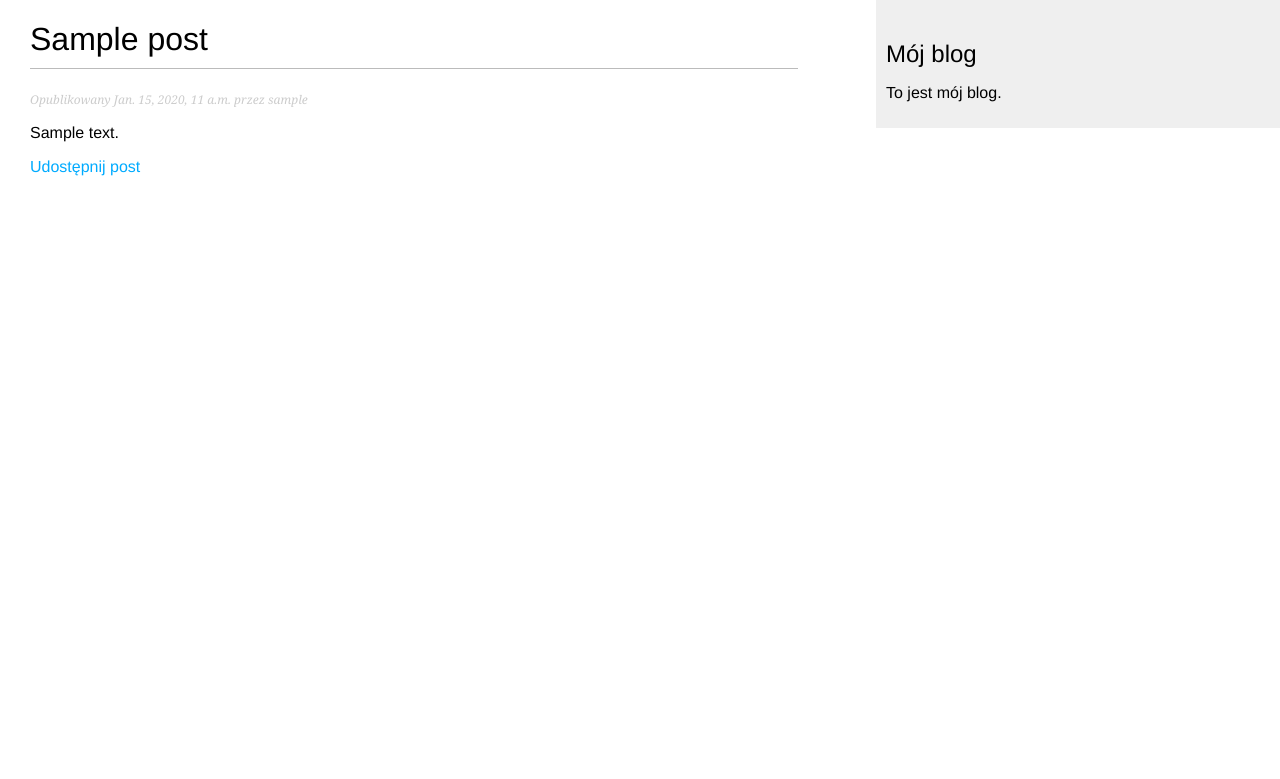
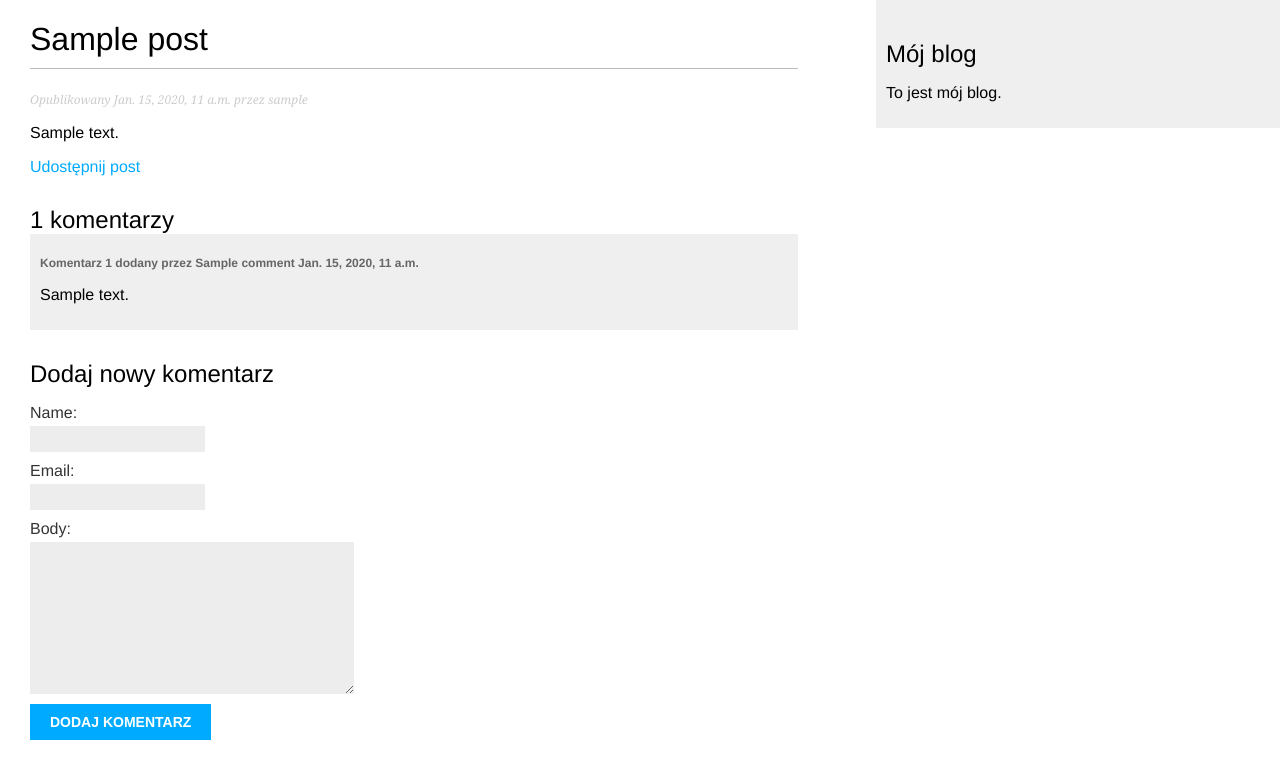
Before and after one commit to kr0pa/blog-from-book, a Django app: a page that uses app_blog/templates/blog/post/detail.html in a window 1280 px wide. Shown: the top 779 px of the page. Run offline with Django 5.2, Linux system fonts and the light colour scheme; tables that the repository leaves empty hold one stand-in row (values such as "Sample post").

Commit message:
add templates - comment, update detail and comment_form also updated views

```diff
--- a/app_blog/templates/blog/post/detail.html
+++ b/app_blog/templates/blog/post/detail.html
@@ -11,4 +11,17 @@
   <p>
     <a href="{% url 'app_blog:post_share' post.id %}">Udostępnij post</a>
   </p>
+  {% with comments.count as total_comments %}
+    <h2>{{ total_comments }} komentarzy</h2>
+  {% endwith %}
+  {% for comment in comments %}
+    <div class="comment">
+      <p class="info">Komentarz {{ forloop.counter }} dodany przez {{ comment.name }}
+        {{ comment.created }}</p>
+      {{ comment.body|linebreaks }}
+    </div>
+    {% empty %}
+    <p>Nie ma jeszcze żadnych komentarzy.</p>
+  {% endfor %}
+  {% include 'blog/post/includes/comment_form.html' %}
 {% endblock %}
--- /dev/null
+++ b/app_blog/templates/blog/post/includes/comment_form.html
@@ -0,0 +1,6 @@
+<h2>Dodaj nowy komentarz</h2>
+<form action="{% url 'app_blog:post_comment' post.id %}" method="post">
+  {% csrf_token %}
+  {{ form.as_p }}
+  <input type="submit" value="Dodaj komentarz" />
+</form>
--- a/app_blog/urls.py
+++ b/app_blog/urls.py
@@ -8,4 +8,5 @@ urlpatterns = [
     path('<int:year>/<int:month>/<int:day>/<slug:post>/', views.post_detail, name='post_detail'),
     # path('<int:pk>/share/', views.post_share, name='post_share'),
     path('<int:pk>/share/', views.post_share, name='post_share'),
+    path('<int:pk>/comment/', views.post_comment, name='post_comment'),
 ]
--- a/app_blog/views.py
+++ b/app_blog/views.py
@@ -36,8 +36,10 @@ def post_detail(request, year, month, day, post):
 
     # post = get_object_or_404(Post, id=pk, status=Post.Status.PUBLISHED)
     post = get_object_or_404(Post, status=Post.Status.PUBLISHED, publish__year=year, publish__month=month, publish__day=day, slug=post)
+    comments = post.comments.filter(active=True)
+    form = CommentForm()
 
-    return render(request, 'blog/post/detail.html', {'post': post})
+    return render(request, 'blog/post/detail.html', {'post': post, 'comments': comments, 'form': form})
 
 
 def post_share(request, pk):
```
Also changed, not shown: app_blog/templates/blog/post/comment.html (added, +16 -0 lines).
